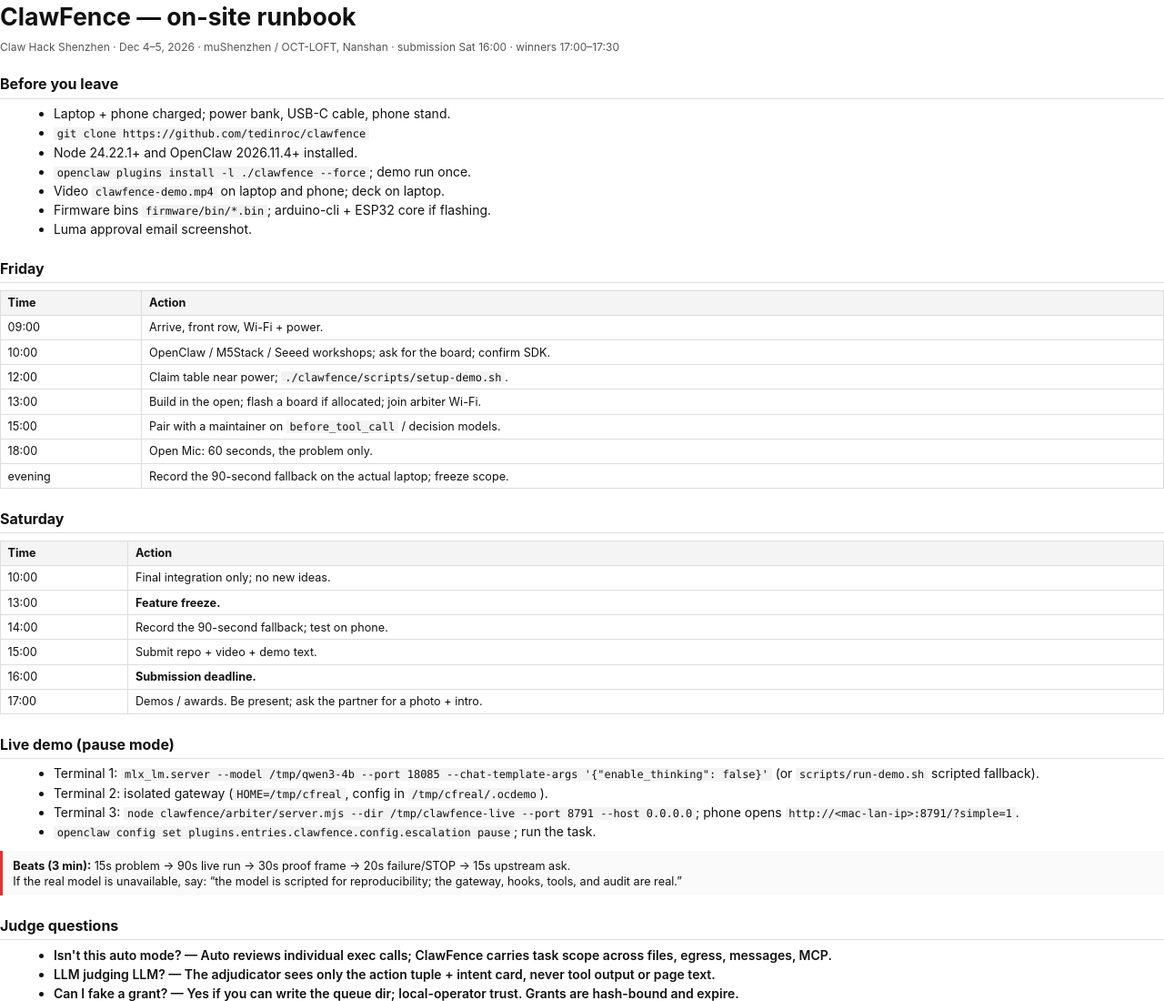
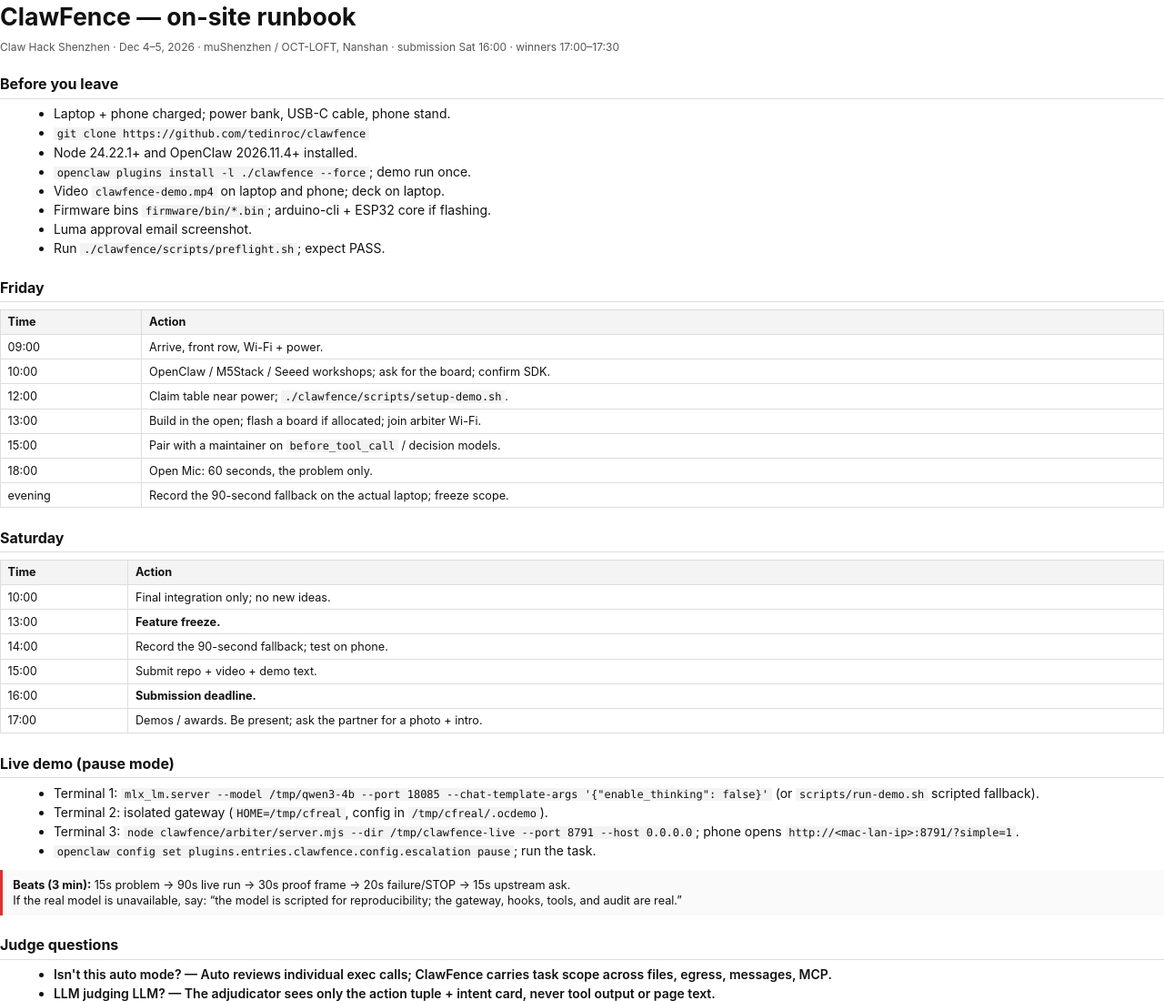
Before and after one commit to tedinroc/clawfence, a website: page demo/runbook.html in a window 1280 px wide. Shown: the top 1100 px of the page at 91% size. Drawn offline with Linux system fonts and the light colour scheme.

Commit message:
Add preflight to runbook PDF

```diff
--- a/demo/runbook.html
+++ b/demo/runbook.html
@@ -23,6 +23,7 @@ ul{margin:1mm 0 2mm 5mm}li{margin:0.6mm 0}
 <li>Video <code>clawfence-demo.mp4</code> on laptop and phone; deck on laptop.</li>
 <li>Firmware bins <code>firmware/bin/*.bin</code>; arduino-cli + ESP32 core if flashing.</li>
 <li>Luma approval email screenshot.</li>
+<li>Run <code>./clawfence/scripts/preflight.sh</code>; expect PASS.</li>
 </ul>
 
 <h2>Friday</h2>
```
Also changed, not shown: 1 other file.
